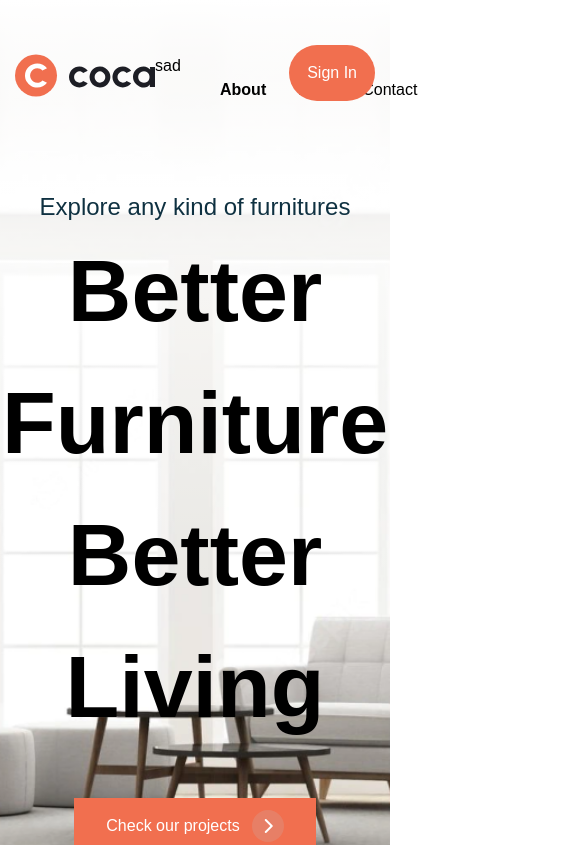
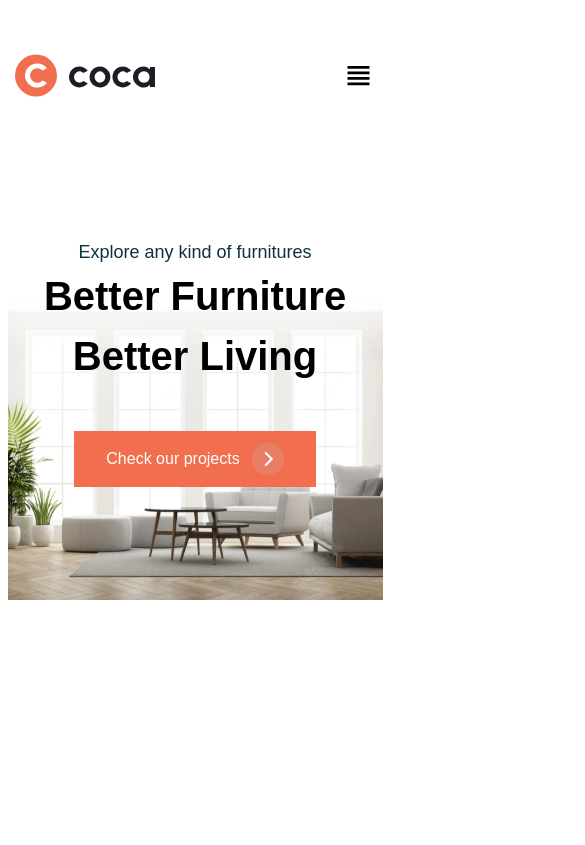
Before and after one commit to Utkirbek221/Loyiha1, a React (Create React App) app: page / in a window 390 px wide. Shown: the top 845 px of the page, 585 px wide, since content can reach past the window. Built offline with nearby package versions, Linux system fonts and the light colour scheme.

Commit message:
mabil o'lchamlar

```diff
--- a/src/App.js
+++ b/src/App.js
@@ -7,8 +7,8 @@ export default function App() {
   return (
     <>
       <Header />
-      <Section />
-      <Footer />
+      {/* <Section /> */}
+      {/* <Footer /> */}
 
     </>
   );
--- a/src/Context.jsx
+++ b/src/Context.jsx
@@ -177,7 +177,7 @@ const AppProvider = ({ children }) => {
       price: "$ 23,58",
     },
   ];
-  const [open, setOpen] = useState(true);
+  const [open, setOpen] = useState(false);
   const click = () => {
     setOpen(!open);
   };
--- a/src/components/Header.jsx
+++ b/src/components/Header.jsx
@@ -1,6 +1,7 @@
 import React from "react";
 import logo from "./img/Logo.svg";
-import { AiOutlineMenu, AiOutlineClose } from "react-icons/ai";
+import { AiOutlineClose } from "react-icons/ai";
+import { MdOutlineViewHeadline } from "react-icons/md";
 import { useGlobalContext } from "../Context";
 
 export default function Header() {
@@ -10,48 +11,55 @@ export default function Header() {
       <div className="m-auto">
         <div className="shadov">
           <div className="container">
-            <div className="flex justify-between pt-[45px] ml:pt-[20px] ml:items-center">
+            <div className="flex justify-between pt-[45px] ml:pt-[20px] ml:items-center ">
               <div className="flex items-center ">
-                <img src={logo} alt="" className="object-cover ml:pl-[10px]" />
-                {open && (
-                 <div className=""><h1>sad</h1>
-                   <ul className="ml:flex-col ml:block flex  ml:top-[2%] ml:left-[63%]">
+                <img src={logo} alt="" className="object-cover ml:pl-[10px] ml:mt-[10px] ma:mb-[10px]" />
+                <div className="ml:hidden ma:hidden">
+                   <ul className="ml:flex-col ml:block flex">
                     <li className="pl-[65px] ml:pl-[32px]">
                       <b>About</b>
                     </li>
                     <li className="pl-[32px]">Blog</li>
                     <li className="pl-[32px]">Contact</li>
                   </ul>
-
                  </div>
-
+                {open && (
+                 <div className="ma:ml-[60px] mp:left-[100px] mp:absolute">
+                   <ul className="ml:flex-col ml:flex  ml:top-[2%] ml:left-[63%] ma:top-[2%] ma:left-[6%] ma:flex ma:flex-col mt:flex mt:flex-col">
+                    <li className="pl-[65px] ml:pl-[30px] ma:pl-[30px]">
+                      <b>About</b>
+                    </li>
+                    <li className="pl-[32px]">Blog</li>
+                    <li className="pl-[32px]">Contact</li>
+                  </ul>
+                 </div>
                 )}
               </div>
-              <button className="w-[126px] h-[56px] bg-[#F16F4F] rounded-[80px] text-[#FFFFFF] ml:hidden">
+              <button className="w-[126px] h-[56px] bg-[#F16F4F] rounded-[80px] text-[#FFFFFF] ml:hidden ma:hidden mt:hidden">
                 Sign In
               </button>
               {open ? (
                 <AiOutlineClose
                   onClick={click}
-                  className="hidden ml:block text-[24px]"
+                  className="hidden ml:block ma:block text-[24px] ma:mt-[14px]"
                 />
               ) : (
-                <AiOutlineMenu
+                <MdOutlineViewHeadline
                   onClick={click}
-                  className="hidden ml:block text-[24px]"
+                  className="hidden ml:block ma:block text-[33px] ml:mb-[16px] ma:mt-[14px]"
                 />
               )}
             </div>
           </div>
         </div>
-        <div className="text-center mt-[-400px] ml:mt-[-430px] flex justify-center items-center flex-col">
-          <p className="text-[24px] text-[#0F3141] ml:text-[14px]">
+        <div className="text-center mt-[-400px] ml:mt-[-430px] flex justify-center items-center flex-col mr:mt-[-350px] my:mt-[-350px]">
+          <p className="text-[24px] text-[#0F3141] ml:text-[14px] ma:text-[18px]  mp:text-[15px] ">
             Explore any kind of furnitures
           </p>
-          <h1 className="text-[88px] font-bold ml:text-[40px] ml:font-extrabold">
+          <h1 className="text-[88px] font-bold ml:text-[40px] ml:font-extrabold ma:text-[40px] ma:font-extrabold mp:text-[35px] mr:text-[60px] my:text-[65px]">
             Better Furniture <br /> Better Living
           </h1>
-          <button className="bg-[#F16F4F] text-[#FFFFFF] w-[242px] h-[56px] flex justify-center items-center mt-[45px] ml:mt-[24px] gap-3">
+          <button className="bg-[#F16F4F] text-[#FFFFFF] w-[242px] h-[56px] mp:w-[220px] bp:h-[40px] flex justify-center items-center mt-[45px] ml:mt-[24px] gap-3 ">
             <p>Check our projects</p>
             <div className="w-[32px] h-[32px] rounded-[50%] bg-low-red flex justify-center items-center ">
               <i className="fa-solid fa-chevron-right"></i>
--- a/src/components/pages/Provide.jsx
+++ b/src/components/pages/Provide.jsx
@@ -4,7 +4,8 @@ import home from "../img/home.svg";
 export default function Provide() {
   return (
     <>
-      <div className="w-full h-[676px]  flex justify-center items-center bg-[#FAF8F4] ml:w-[375px] ml:h-[1221px] ">
+      <div className="w-full h-[676px]  flex justify-center items-center bg-[#FAF8F4] ml:w-[375px] ml:h-[1221px]
+      ma:w-[375px] ma:h-[1221px] mr:w-[375px] mr:h-[1221px] mt:w-[375px] mt:h-[1221px]">
         <div className="container  h-[676px] overflow-hidden relative ml:w-[375px] ml:h-[1221px]">
           <div className="w-[1000px] h-[1000px] ml:w-[708px] ml:h-[708px]  border-2 rounded-[50%] flex justify-center items-center absolute left-[10%] top-[-24%] ml:top-[20%] ml:left-[-45%]">
             <div className="w-[765px] h-[765px] ml:w-[541px] ml:h-[541px] border-2 rounded-[50%]  flex justify-center items-center">
--- a/src/index.css
+++ b/src/index.css
@@ -55,19 +55,37 @@
 header {
   margin: auto;
 }
+@media screen and (max-width: 320px) {
+  header {
+    /* background-image: none; */
+    background-image: url(./components/img/bgimgmin.svg);
+    width: 320px;
+    height: 588px;
+    background-position: bottom;
+    background-repeat: no-repeat;
+  }
+  .bgimg{
+    width: 320px;
+    height: 815px;
+    background-position: center;
+    background-repeat: no-repeat;
+    background-image: url(./components/img/bgimgmiin.svg);
+   }
+
+}
 
 @media screen and (max-width: 375px) {
   header {
     /* background-image: none; */
     background-image: url(./components/img/bgimgmin.svg);
-    width: 375px;
-    height: 588px;
+    width: 100%;
+    height: 600px;
     background-position: bottom;
     background-repeat: no-repeat;
   }
   .bgimg{
-    width: 375px;
-    height: 815px;
+    width: 100%;
+    height: 835px;
     background-position: center;
     background-repeat: no-repeat;
     background-image: url(./components/img/bgimgmiin.svg);
@@ -76,7 +94,27 @@ header {
 
 }
 
-@media screen and (min-width: 376px) {
+@media screen and (max-width: 425px) {
+  header {
+    /* background-image: none; */
+    background-image: url(./components/img/bgimgmin.svg);
+    width: 100%;
+    height: 600px;
+    background-position: bottom;
+    background-repeat: no-repeat;
+  }
+  .bgimg{
+    width: 100%;
+    height: 835px;
+    background-position: center;
+    background-repeat: no-repeat;
+    background-image: url(./components/img/bgimgmiin.svg);
+   }
+
+
+}
+
+@media screen and (min-width: 426px) {
   header {
     background-image: url(./components/img/img.png);
     background-size: cover;
--- a/tailwind.config.js
+++ b/tailwind.config.js
@@ -5,13 +5,17 @@ module.exports = {
   ],
   theme: {
     screens: {
+      my: { max: '1024px' },
+      mr: { max: '768px' },
+      ma: { max: '425px' },
       ml: { max: '375px' },
-      ma: { max: '320px' },
-      mr: { max: '275px' },
+      mp: { max: '320px' },
+
+
     },
     extend: {
       backgroundImage: {
-      'img': "url('/img/img.png')",
+        'img': "url('/img/img.png')",
       }
     },
   },
```
